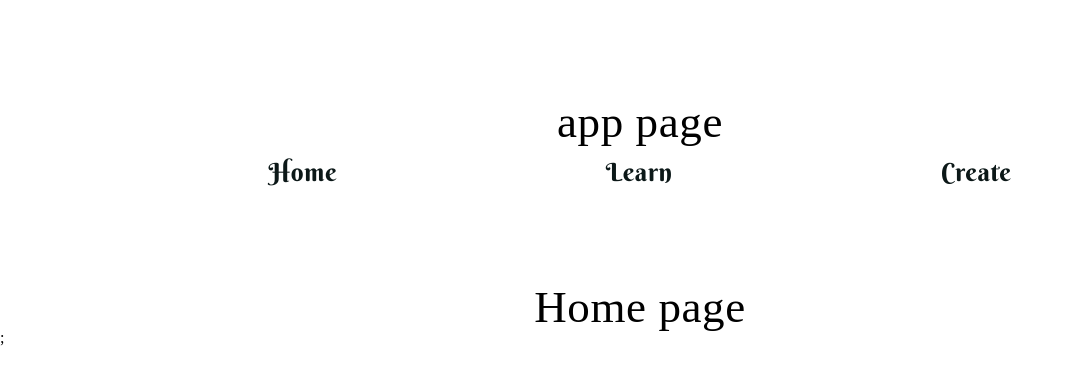
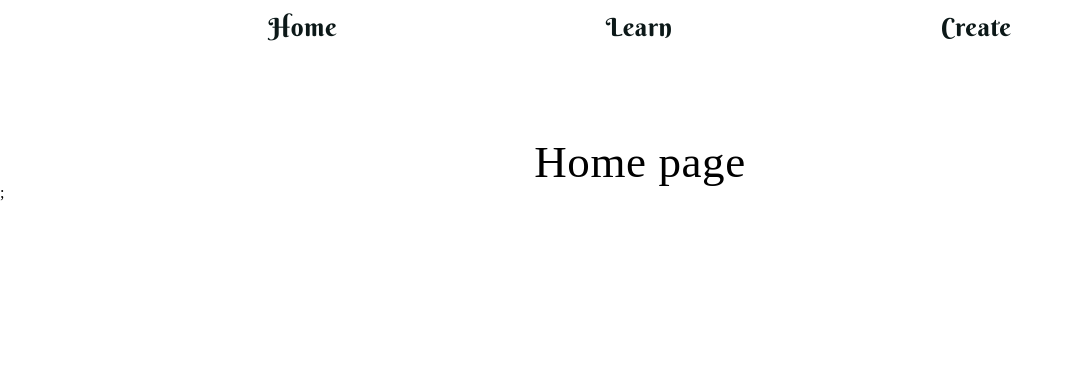
Before and after one commit to HIELIYA2/srs-learning, a React (Create React App) app in the folder frontend/: page / in a window 1280 px wide. Shown: the top 384 px of the page, without its empty margins (0-1074 px from the left). Built offline with nearby package versions, Linux system fonts and the light colour scheme.

Commit message:
chore: Patch pagination

```diff
--- a/frontend/src/App.tsx
+++ b/frontend/src/App.tsx
@@ -1,4 +1,4 @@
-import React, { Component } from 'react';
+import React from 'react';
 import './assets/css/app.css';
 import Router from './RouterCmp';
 
@@ -25,10 +25,8 @@ class App extends React.Component<State> {
     render() {
         // let masage = this.state;
         console.log(this.state);
-
         return (
             <div className="home-page">
-                <h1 className="home-title">app page</h1>
                 {/* <h1 className="home-title">{this.state.masage}</h1> */}
                 <Router />;
             </div>
```
